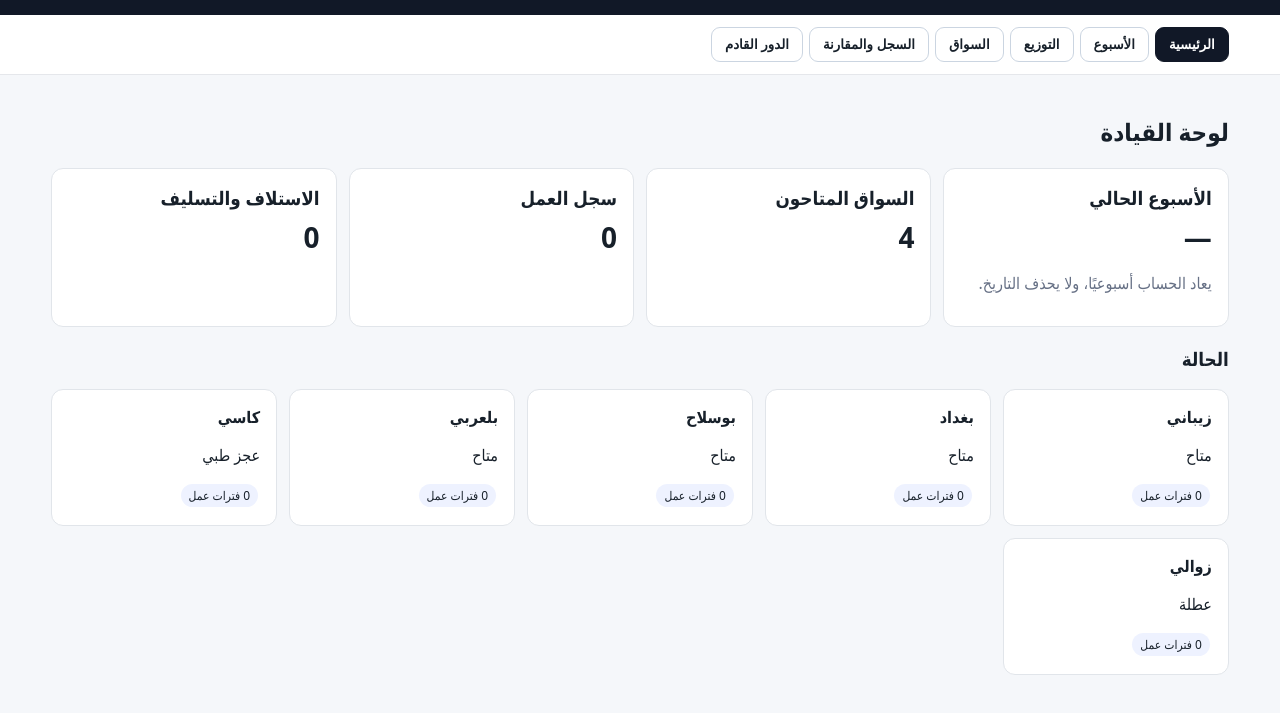
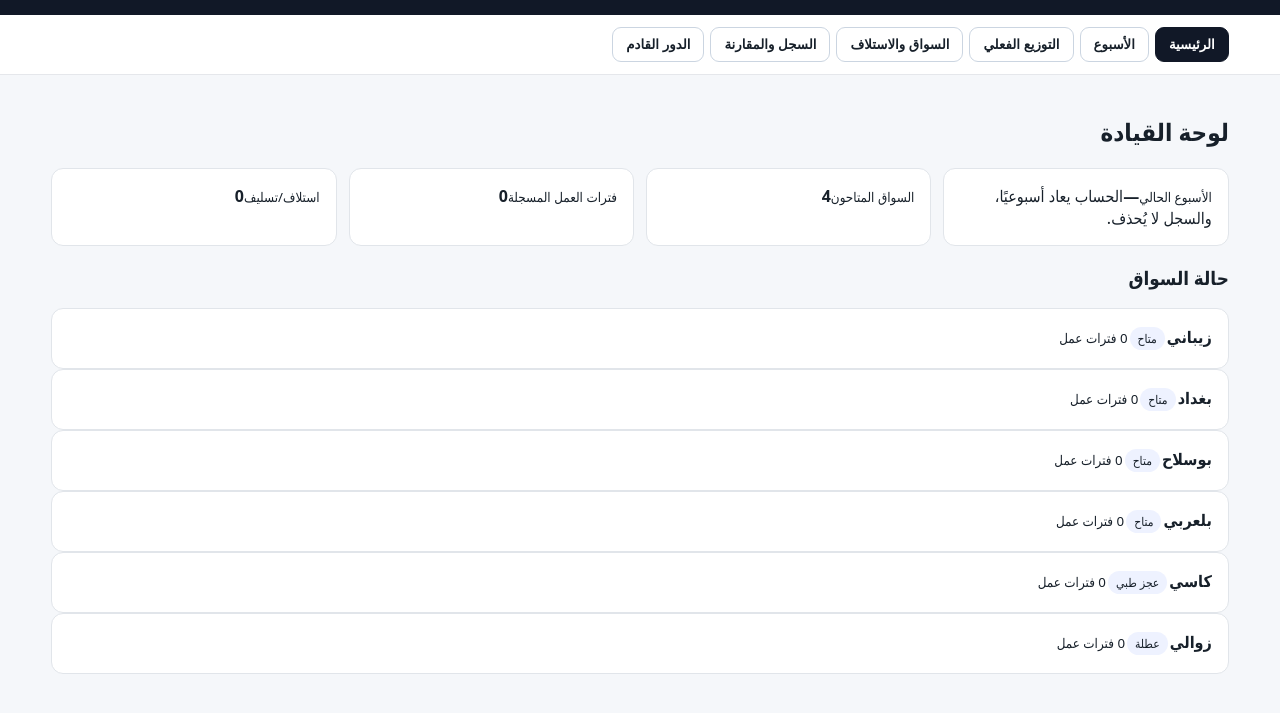
Before and after one commit to l7adj/Sowa9, a website: page index.html in a window 1280 px wide. Shown: the part 81-794 px from the top of the page. Drawn offline with Linux system fonts and the light colour scheme.

Commit message:
feat: connect UI to Sowa9 v5 engine

```diff
--- a/index.html
+++ b/index.html
@@ -2,7 +2,7 @@
 <html lang="ar" dir="rtl">
 <head>
 <meta charset="UTF-8">
-<meta name="viewport" content="width=device-width,initial-scale=1">
+<meta name="viewport" content="width=device-width,initial-scale=1,viewport-fit=cover">
 <meta name="theme-color" content="#111827">
 <title>إدارة مهام السواق — Sowa9</title>
 <link rel="stylesheet" href="styles.css">
@@ -10,8 +10,8 @@
 <body>
 <header class="topbar"><div><h1>إدارة مهام السواق</h1><p>توزيع عادل قابل للمراجعة — Sowa9</p></div><div class="actions"><button id="exportBtn">تصدير</button><button id="importBtn">استيراد</button><input id="importFile" type="file" accept="application/json" hidden></div></header>
 <main>
-<nav class="tabs"><button data-tab="dashboard" class="active">الرئيسية</button><button data-tab="week">الأسبوع</button><button data-tab="assign">التوزيع</button><button data-tab="drivers">السواق</button><button data-tab="history">السجل والمقارنة</button><button data-tab="fairness">الدور القادم</button></nav>
+<nav class="tabs"><button data-tab="dashboard" class="active">الرئيسية</button><button data-tab="week">الأسبوع</button><button data-tab="assign">التوزيع الفعلي</button><button data-tab="drivers">السواق والاستلاف</button><button data-tab="history">السجل والمقارنة</button><button data-tab="fairness">الدور القادم</button></nav>
 <section id="dashboard" class="tab active"></section><section id="week" class="tab"></section><section id="assign" class="tab"></section><section id="drivers" class="tab"></section><section id="history" class="tab"></section><section id="fairness" class="tab"></section>
 </main><div id="toast" class="toast"></div>
-<script src="app-v4.js"></script>
+<script src="app-v5.js"></script>
 </body></html>
```
